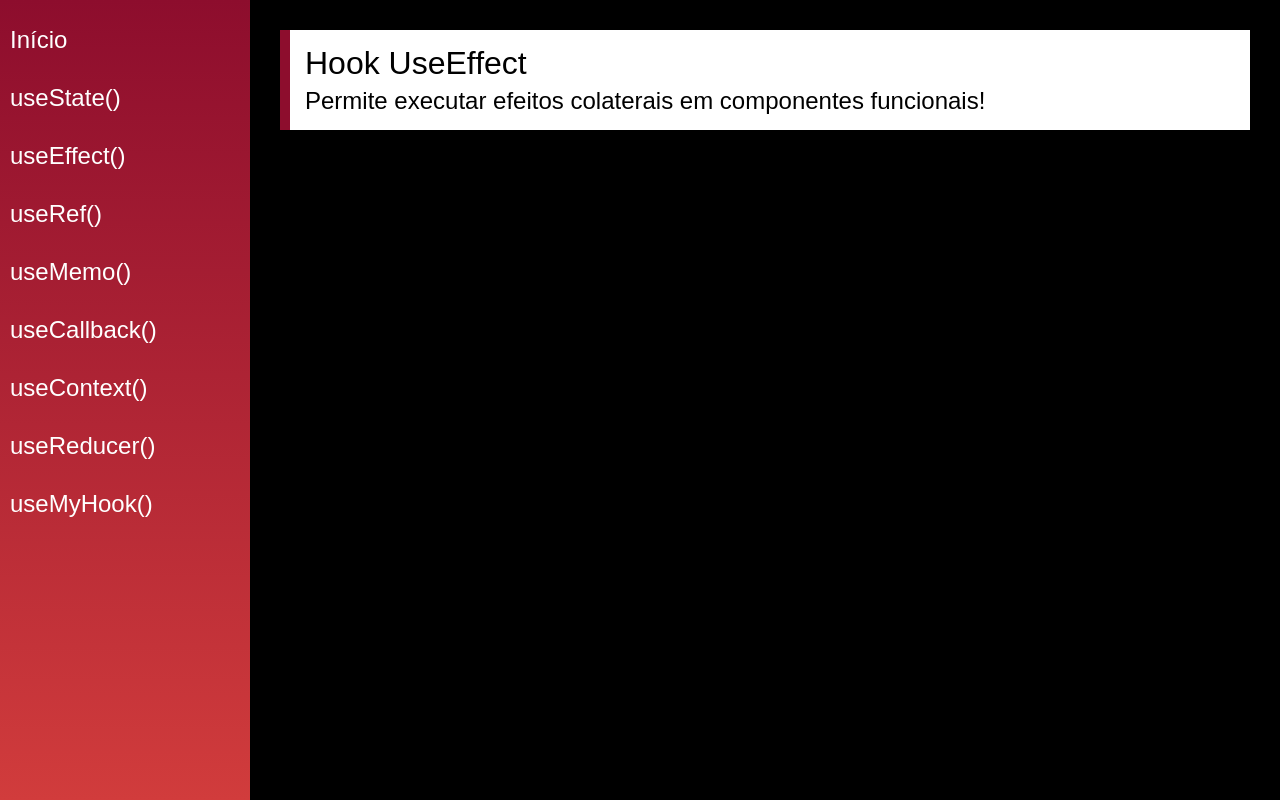
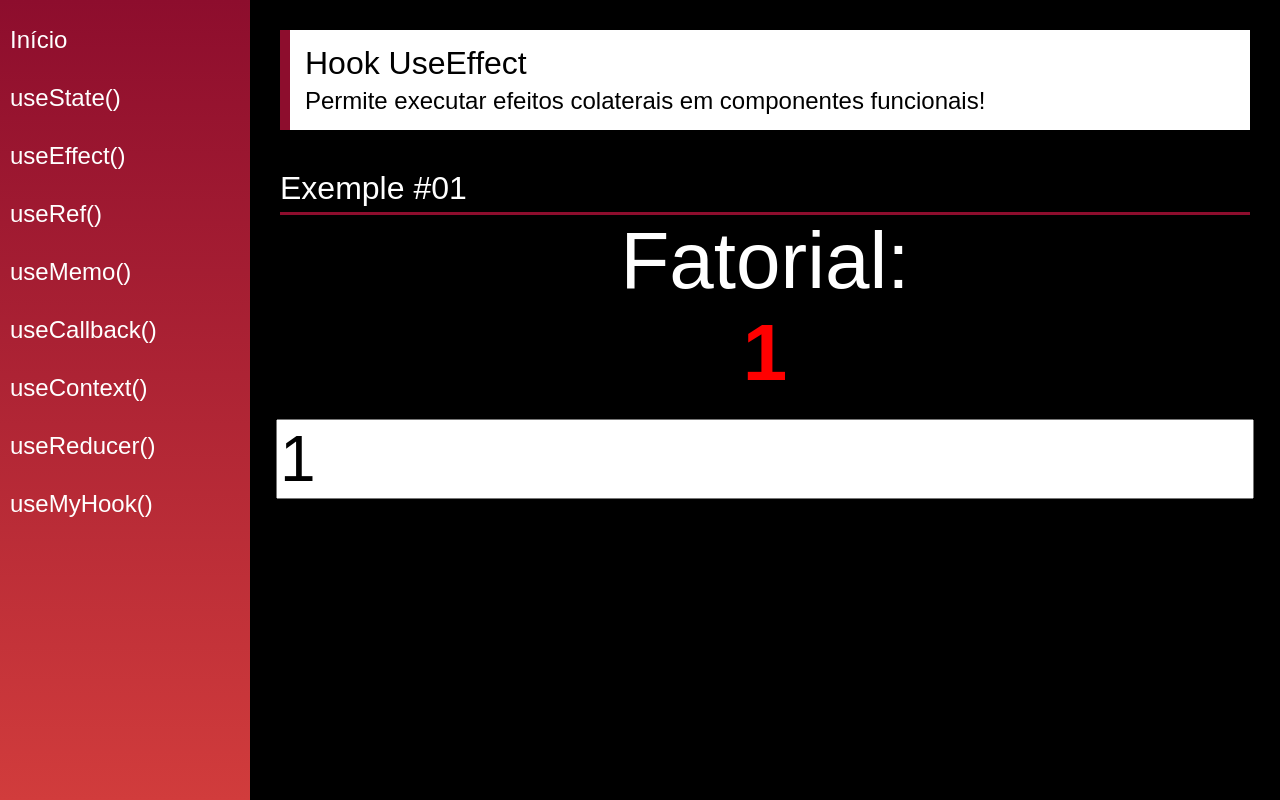
Before and after one commit to gabrielDpadua21/hooks, a React (Create React App) app: page /useEffect in a window 1280 px wide. Built offline with nearby package versions, Linux system fonts and the light colour scheme.

Commit message:
UseEffect hook

```diff
--- a/src/views/examples/UseEffect.jsx
+++ b/src/views/examples/UseEffect.jsx
@@ -1,13 +1,50 @@
-import React from 'react'
+import React, { useEffect, useState } from 'react'
 import PageTitle from '../../components/layout/PageTitle'
+import SectionTitle from '../../components/layout/SectionTitle';
 
 const UseEffect = (props) => {
+
+    const [number, setNumber] = useState(1);
+    const [fatorial, setFatorial] = useState(1);
+
+    useEffect(function () {
+        setFatorial(calcFatorial(number));
+    }, [number]);
+
+    useEffect( () => {
+        if(fatorial > 100000) document.title = "Rich!!!!"
+    }, [fatorial])
+
+
+    const calcFatorial = (n) => {
+        if(n < 0) return -1;
+        if(n == 0) return 1;
+        return calcFatorial(n - 1) * n;
+    }
+
     return (
         <div className="UseEffect">
             <PageTitle
                 title="Hook UseEffect"
                 subtitle="Permite executar efeitos colaterais em componentes funcionais!"
             />
+
+            <SectionTitle title="Exemple #01"/>
+
+            <div className="center">
+                <span className="text">
+                    Fatorial:
+                </span>
+                <span className="text red">
+                    {fatorial === -1 ? 'isso non ecziste' : fatorial}
+                </span>
+                <input
+                    type="number"
+                    className="input"
+                    value={number}
+                    onChange={e => setNumber(e.target.value)}
+                />
+            </div>
         </div>
     )
 }
```
